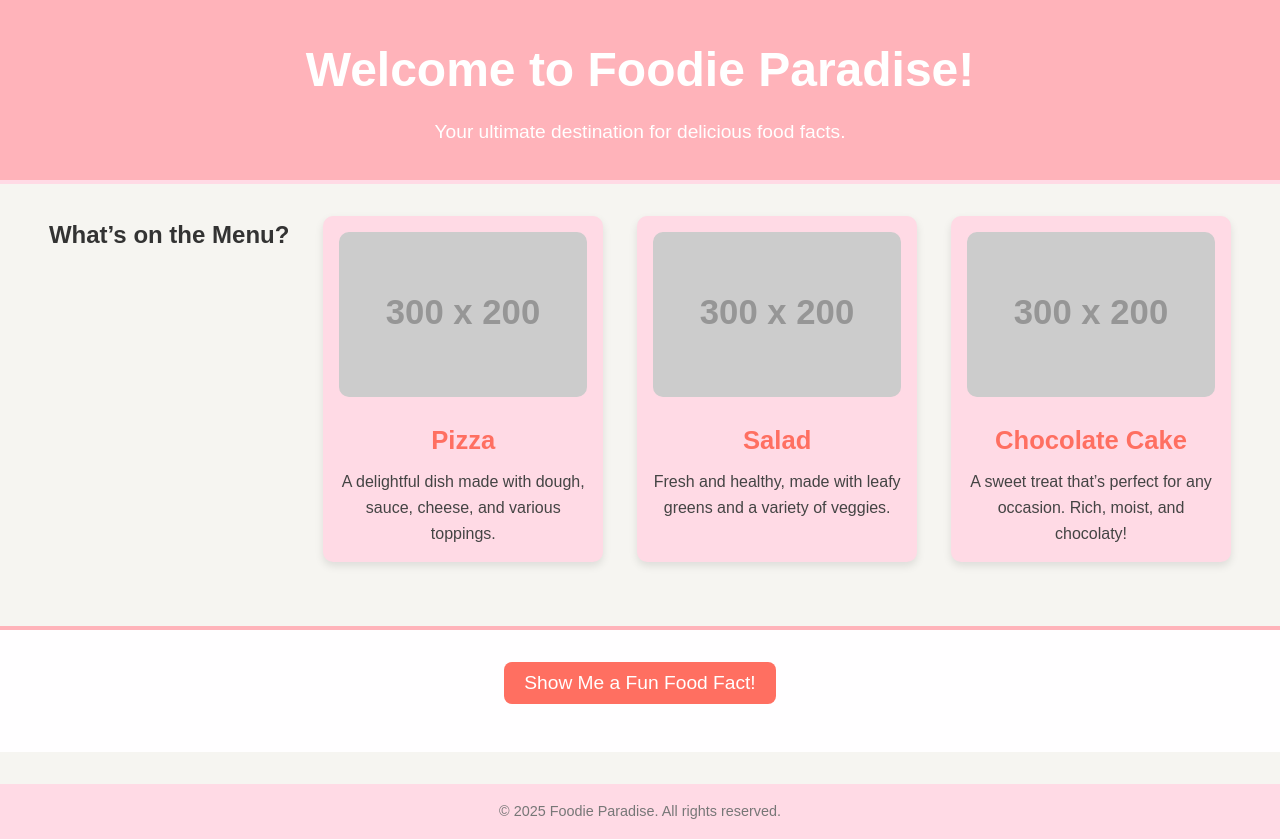
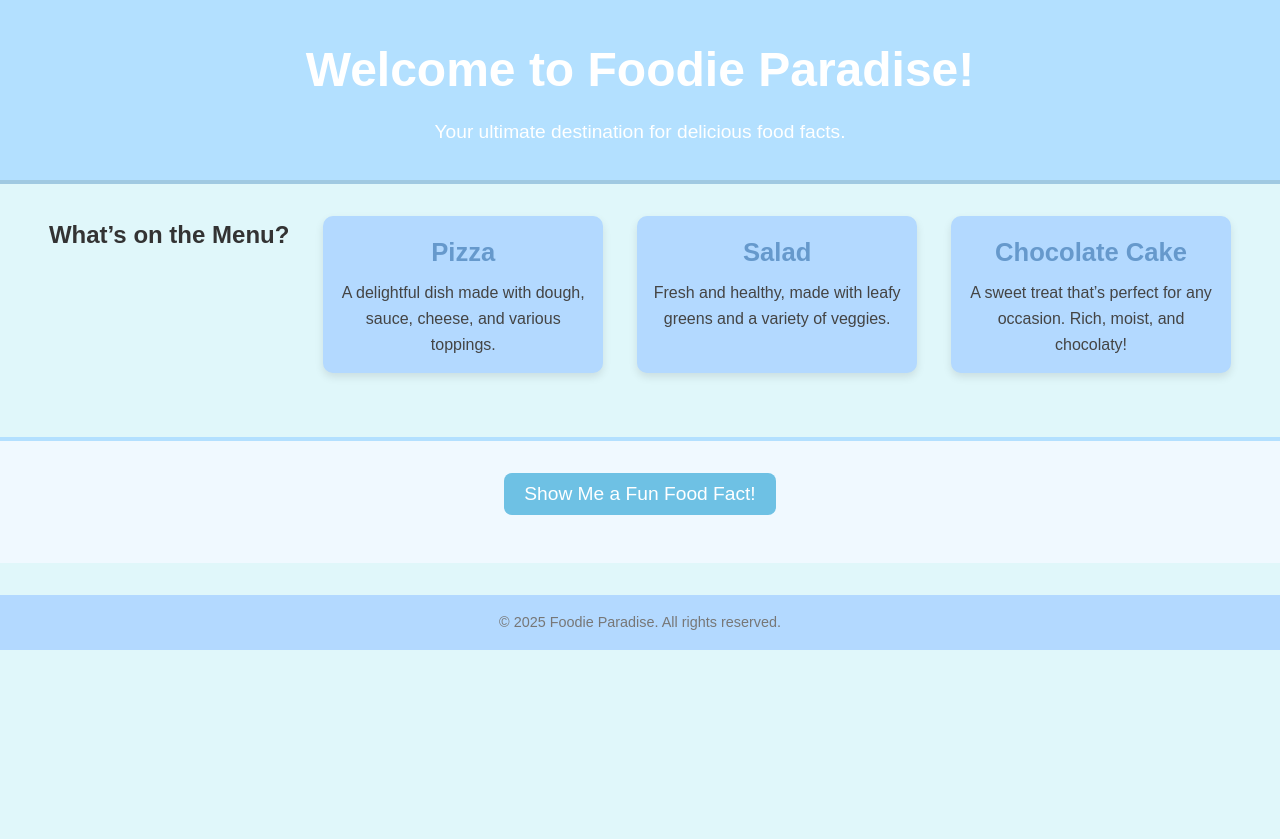
Before and after one commit to reem0110/my-website, a plain HTML site: page index.html in a window 1280 px wide. After the commit the page ends 800 px from the top, so only its background shows below. Drawn offline with Linux system fonts and the light colour scheme; placeholder pictures from the web are drawn by us.

Commit message:
changed the theme to blue

```diff
--- a/index.html
+++ b/index.html
@@ -15,17 +15,14 @@
     <section class="food-info">
         <h2>What’s on the Menu?</h2>
         <div class="food-card">
-            <img src="https://via.placeholder.com/300x200/FFB3BA/ffffff?text=Delicious+Pizza" alt="Pizza">
             <h3>Pizza</h3>
             <p>A delightful dish made with dough, sauce, cheese, and various toppings.</p>
         </div>
         <div class="food-card">
-            <img src="https://via.placeholder.com/300x200/FFDAC1/ffffff?text=Fresh+Salad" alt="Salad">
             <h3>Salad</h3>
             <p>Fresh and healthy, made with leafy greens and a variety of veggies.</p>
         </div>
         <div class="food-card">
-            <img src="https://via.placeholder.com/300x200/FFFFE0/ffffff?text=Chocolate+Cake" alt="Chocolate Cake">
             <h3>Chocolate Cake</h3>
             <p>A sweet treat that’s perfect for any occasion. Rich, moist, and chocolaty!</p>
         </div>
--- a/style.css
+++ b/style.css
@@ -7,17 +7,17 @@
 
 body {
     font-family: 'Arial', sans-serif;
-    background-color: #f6f5f1;
+    background-color: #e0f7fa; /* Pastel blue */
     color: #333;
     line-height: 1.6;
 }
 
 header {
-    background-color: #FFB3BA;
+    background-color: #b3e0ff; /* Pastel blue */
     color: #fff;
     text-align: center;
     padding: 2rem;
-    border-bottom: 4px solid #FFDAE5;
+    border-bottom: 4px solid #a0c9e1; /* Light pastel blue */
 }
 
 header h1 {
@@ -39,7 +39,7 @@ header p {
 }
 
 .food-card {
-    background-color: #FFDAE5;
+    background-color: #b3d9ff; /* Soft pastel blue */
     border-radius: 10px;
     padding: 1rem;
     width: 280px;
@@ -48,15 +48,9 @@ header p {
     margin-bottom: 2rem;
 }
 
-.food-card img {
-    width: 100%;
-    border-radius: 10px;
-    margin-bottom: 1rem;
-}
-
 .food-card h3 {
     font-size: 1.6rem;
-    color: #FF6F61;
+    color: #6699cc; /* Muted pastel blue */
     margin-bottom: 0.5rem;
 }
 
@@ -67,12 +61,12 @@ header p {
 .food-fact {
     text-align: center;
     padding: 2rem;
-    background-color: #FFFEFF;
-    border-top: 4px solid #FFB3BA;
+    background-color: #f0f9ff; /* Very light pastel blue */
+    border-top: 4px solid #b3e0ff; /* Matching pastel blue */
 }
 
 button {
-    background-color: #FF6F61;
+    background-color: #6ec1e4; /* Soft pastel blue */
     color: white;
     font-size: 1.2rem;
     padding: 10px 20px;
@@ -83,7 +77,7 @@ button {
 }
 
 button:hover {
-    background-color: #FF4E40;
+    background-color: #4fa3d1; /* Slightly darker blue */
 }
 
 #foodFactText {
@@ -94,7 +88,7 @@ button:hover {
 
 /* Footer styles */
 footer {
-    background-color: #FFDAE5;
+    background-color: #b3d9ff; /* Soft pastel blue */
     text-align: center;
     padding: 1rem;
     font-size: 0.9rem;
```
